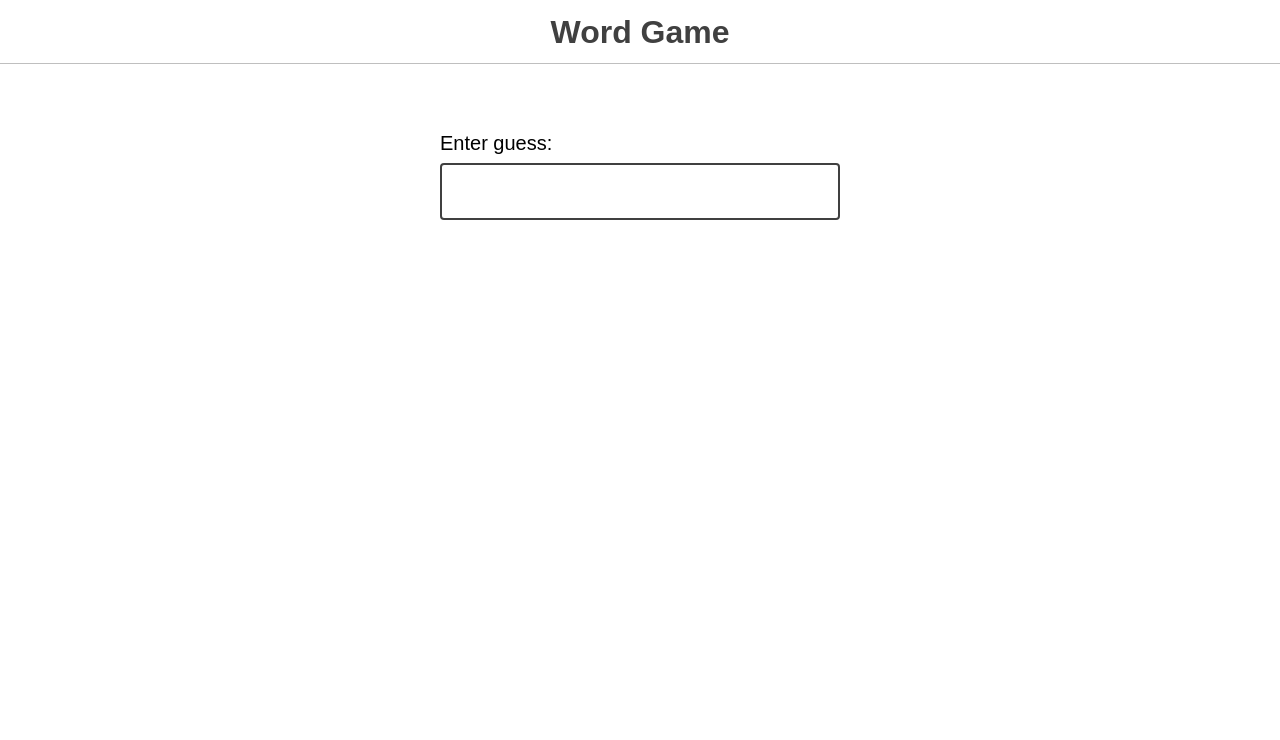
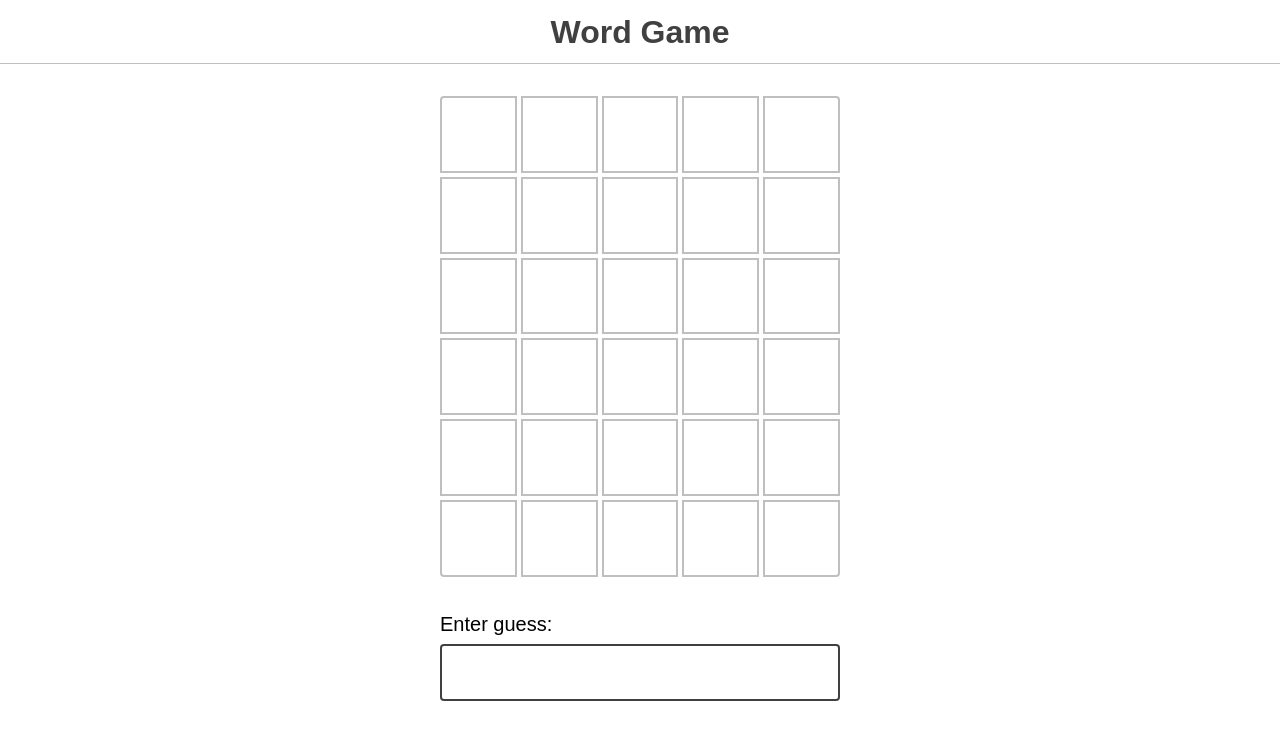
Before and after one commit to Md-Talim/wordle-game-clone, a React (Vite) app: page / in a window 1280 px wide. Shown: the top 740 px of the page. Built offline with nearby package versions, Linux system fonts and the light colour scheme.

Commit message:
Build the individual Guess component

```diff
--- a/src/components/Game.tsx
+++ b/src/components/Game.tsx
@@ -3,7 +3,7 @@ import GuessResults from './GuessResults';
 
 const Game = () => {
   const [value, setValue] = useState('');
-  const [guesses, setGuesses] = useState(['']);
+  const [guesses, setGuesses] = useState<string[]>([]);
 
   const handleSubmit = (event: FormEvent) => {
     event.preventDefault();
@@ -16,7 +16,13 @@ const Game = () => {
     }
 
     // Add the entered value to the guesses array
-    setGuesses([...guesses, value]);
+    if (guesses.length <= 0) {
+      setGuesses([value]);
+    } else {
+      setGuesses([...guesses, value]);
+    }
+
+    console.log(guesses);
     setValue('');
   };
 
--- /dev/null
+++ b/src/components/Guess.tsx
@@ -0,0 +1,15 @@
+import { range } from '../utils';
+
+const Guess = ({ value }: { value: string }) => {
+  return (
+    <p className="guess">
+      {range(5).map((num) => (
+        <span key={num} className="cell">
+          {value ? value[num] : undefined}
+        </span>
+      ))}
+    </p>
+  );
+};
+
+export default Guess;
--- a/src/components/GuessResults.tsx
+++ b/src/components/GuessResults.tsx
@@ -1,10 +1,12 @@
+import { NUM_OF_GUESSES_ALLOWED } from '../constants';
+import { range } from '../utils';
+import Guess from './Guess';
+
 const GuessResults = ({ guesses }: { guesses: string[] }) => {
   return (
     <div className="guess-results">
-      {guesses.map((guess, index) => (
-        <p className="guess" key={index}>
-          {guess}
-        </p>
+      {range(NUM_OF_GUESSES_ALLOWED).map((index) => (
+        <Guess key={index} value={guesses[index]} />
       ))}
     </div>
   );
--- /dev/null
+++ b/src/constants.ts
@@ -0,0 +1 @@
+export const NUM_OF_GUESSES_ALLOWED = 6;
--- /dev/null
+++ b/src/utils.ts
@@ -0,0 +1,16 @@
+export const sample = (arr: number[]) => {
+  return arr[Math.floor(Math.random() * arr.length)];
+};
+
+export const range = (start: number, end?: number, step = 1) => {
+  const output: number[] = [];
+
+  if (typeof end === 'undefined') {
+    end = start;
+    start = 0;
+  }
+  for (let i = start; i < end; i += step) {
+    output.push(i);
+  }
+  return output;
+};
```
